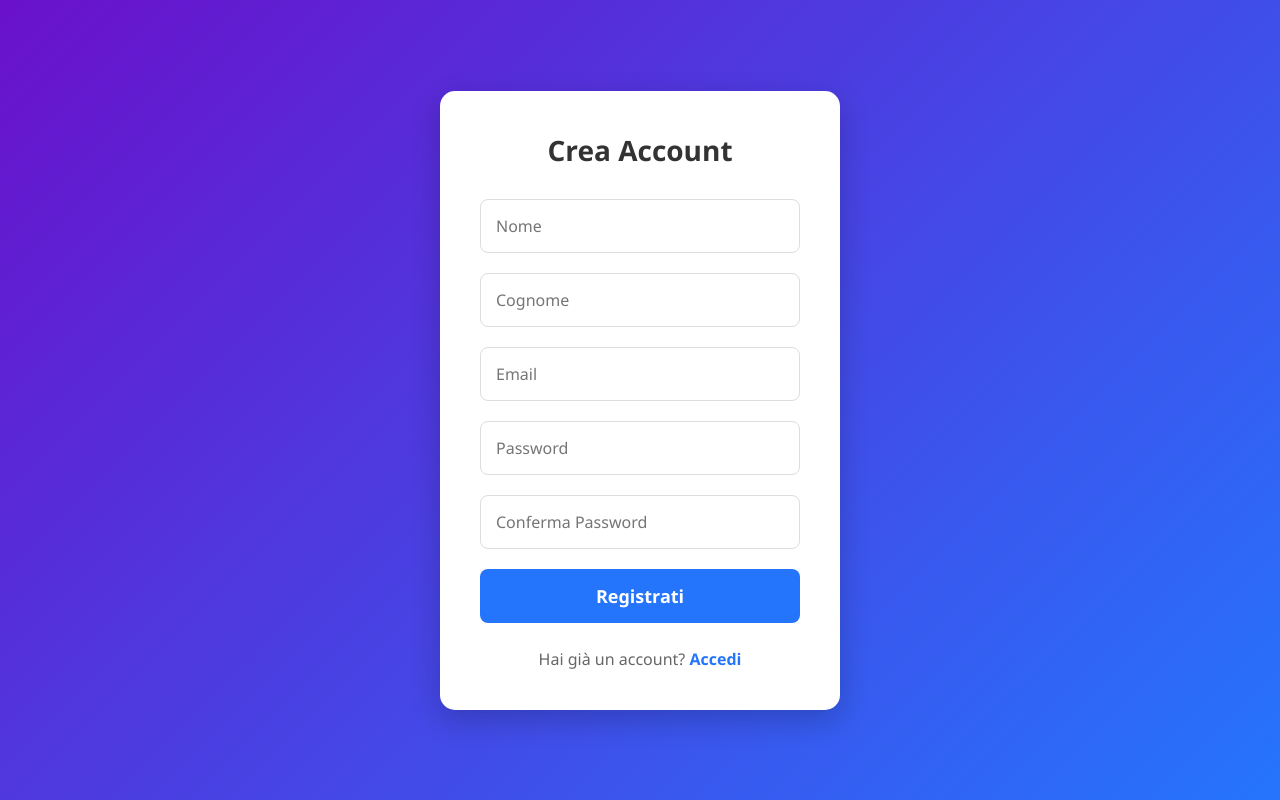
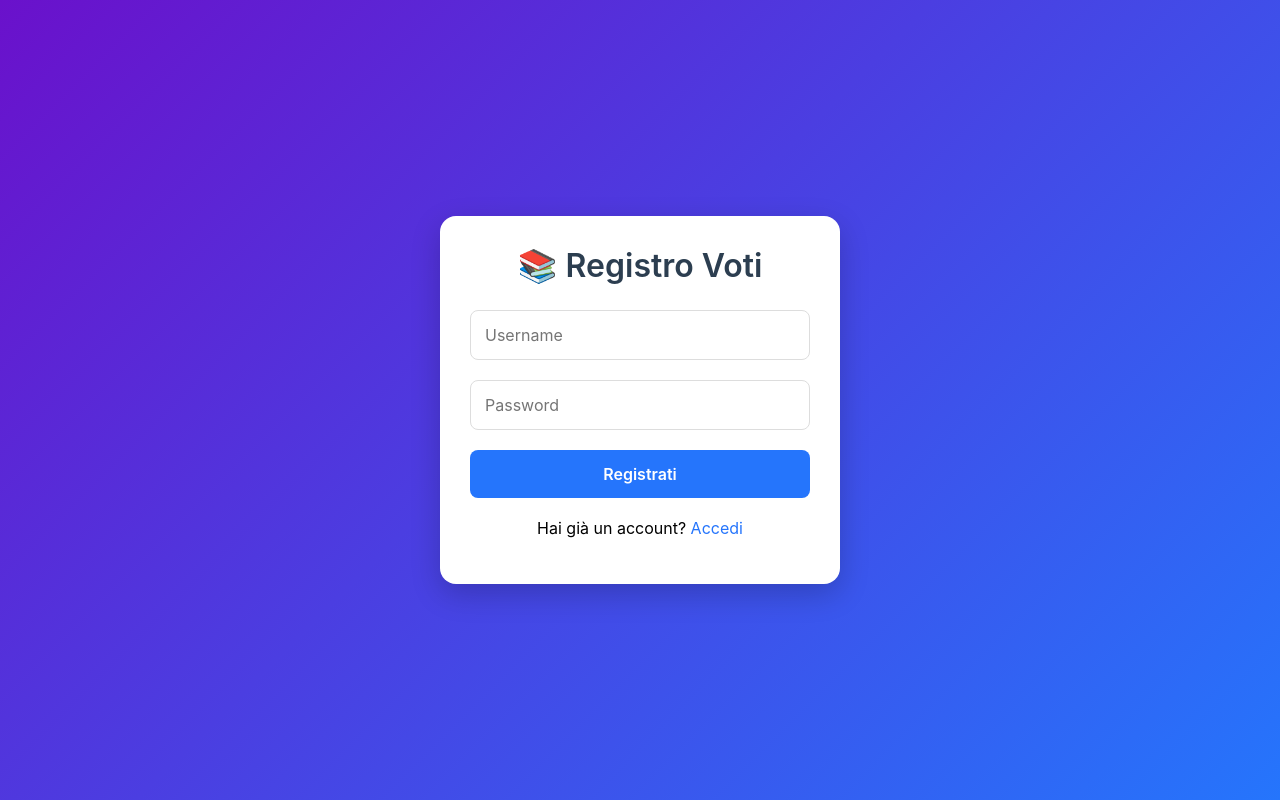
Before and after one commit to chricracra/RegistroVoti, a Flask app: page /register in a window 1280 px wide. Run offline with Flask 3, Linux system fonts and the light colour scheme; some libraries are stand-ins or nearby versions.

Commit message:
Update register.html

```diff
--- a/templates/register.html
+++ b/templates/register.html
@@ -4,30 +4,49 @@
     <meta charset="UTF-8">
     <meta name="viewport" content="width=device-width, initial-scale=1.0">
     <title>Registrazione - Registro Voti</title>
-    <link rel="stylesheet" href="stili.css">
+    <style>
+        * { box-sizing: border-box; font-family: -apple-system, BlinkMacSystemFont, 'Segoe UI', Roboto, sans-serif; }
+        body { background: linear-gradient(135deg, #6a11cb 0%, #2575fc 100%); height: 100vh; display: flex; justify-content: center; align-items: center; margin: 0; }
+        .register-container { background: white; border-radius: 16px; box-shadow: 0 10px 30px rgba(0,0,0,0.2); width: 90%; max-width: 400px; padding: 30px; }
+        .logo { text-align: center; margin-bottom: 25px; }
+        h1 { color: #2c3e50; font-weight: 600; text-align: center; margin-top: 0; }
+        .form-group { margin-bottom: 20px; }
+        input { width: 100%; padding: 14px; border: 1px solid #ddd; border-radius: 8px; font-size: 16px; }
+        button { width: 100%; padding: 14px; background: #2575fc; color: white; border: none; border-radius: 8px; font-size: 16px; font-weight: 600; cursor: pointer; transition: background 0.3s; }
+        button:hover { background: #1a68e8; }
+        .links { text-align: center; margin-top: 20px; }
+        .links a { color: #2575fc; text-decoration: none; }
+        .alert { padding: 10px; border-radius: 8px; margin-bottom: 20px; text-align: center; }
+        .error { background: #ffebee; color: #c62828; }
+    </style>
 </head>
 <body>
-    <div class="login-container">
-        <h1>Crea Account</h1>
-        <form>
-            <div class="input-group">
-                <input type="text" placeholder="Nome" required>
+    <div class="register-container">
+        <div class="logo">
+            <h1>📚 Registro Voti</h1>
+        </div>
+
+        {% with messages = get_flashed_messages(with_categories=true) %}
+            {% if messages %}
+                {% for category, message in messages %}
+                    <div class="alert {{ category }}">{{ message }}</div>
+                {% endfor %}
+            {% endif %}
+        {% endwith %}
+
+        <form method="POST" action="{{ url_for('register') }}">
+            <div class="form-group">
+                <input type="text" name="username" placeholder="Username" required>
             </div>
-            <div class="input-group">
-                <input type="text" placeholder="Cognome" required>
-            </div>
-            <div class="input-group">
-                <input type="email" placeholder="Email" required>
-            </div>
-            <div class="input-group">
-                <input type="password" placeholder="Password" required>
-            </div>
-            <div class="input-group">
-                <input type="password" placeholder="Conferma Password" required>
+            <div class="form-group">
+                <input type="password" name="password" placeholder="Password" required>
             </div>
             <button type="submit">Registrati</button>
         </form>
-        <p class="register-link">Hai già un account? <a href="login.html">Accedi</a></p>
+
+        <div class="links">
+            <p>Hai già un account? <a href="{{ url_for('login') }}">Accedi</a></p>
+        </div>
     </div>
 </body>
 </html>
```
